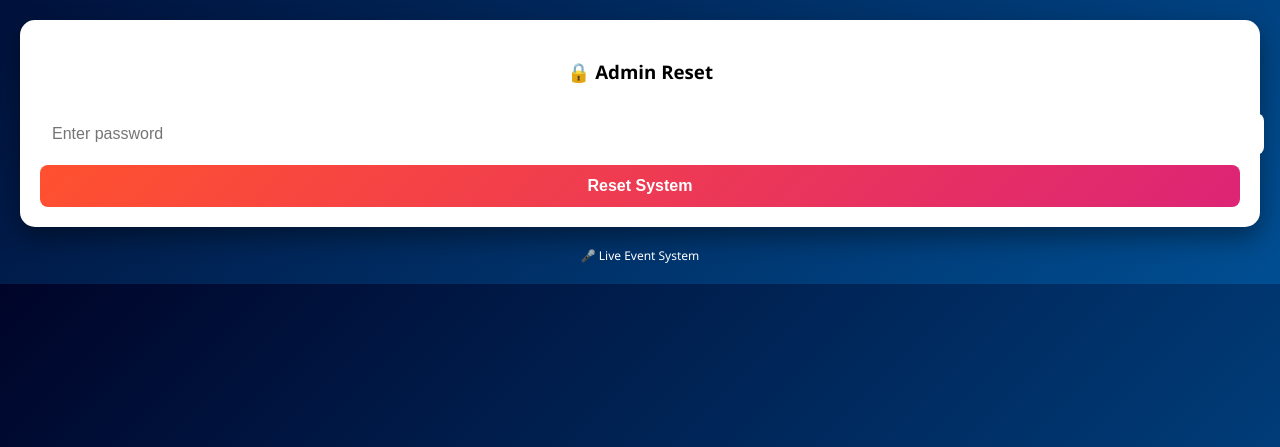
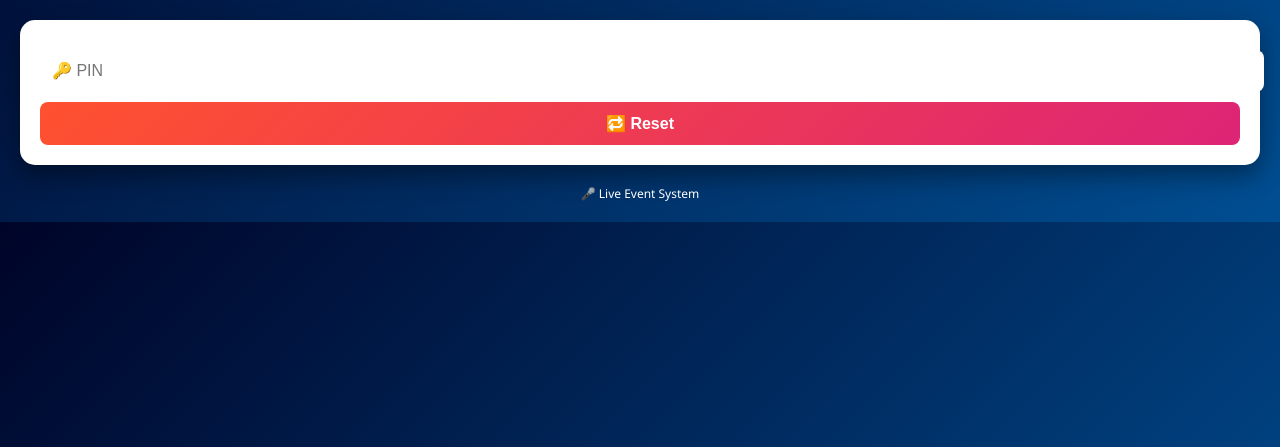
Before and after one commit to bhadubhai/karaoke-draw, a Flask app: page / in a window 1280 px wide. Shown: the part 333-780 px from the top of the page. Run offline with Flask 3, Linux system fonts and the light colour scheme; data that the repository does not hold is empty.

Commit message:
Update index.html

```diff
--- a/templates/index.html
+++ b/templates/index.html
@@ -158,10 +158,9 @@
 
 <!-- RESET -->
 <div class="card">
-    <h3>🔒 Admin Reset</h3>
     <form method="POST" action="/reset">
-        <input type="password" name="password" placeholder="Enter password" required>
-        <button type="submit">Reset System</button>
+        <input type="password" name="password" placeholder="🔑 PIN" maxlength="4" required>
+        <button type="submit">🔁 Reset</button>
     </form>
 </div>
 
```
